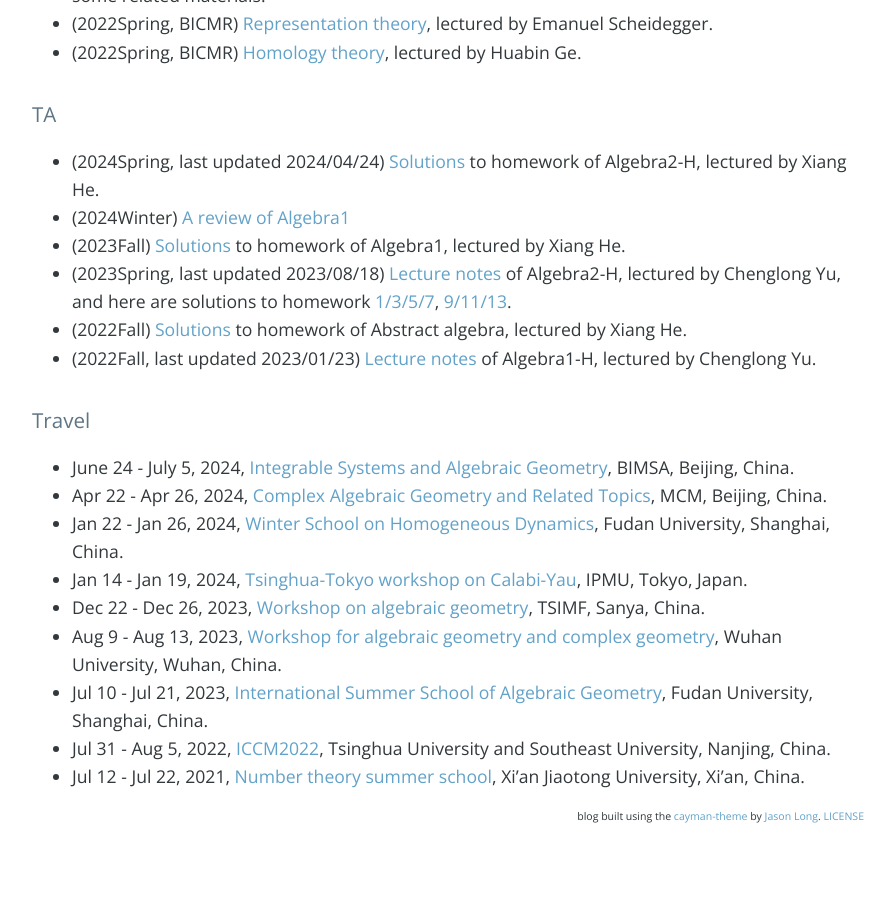
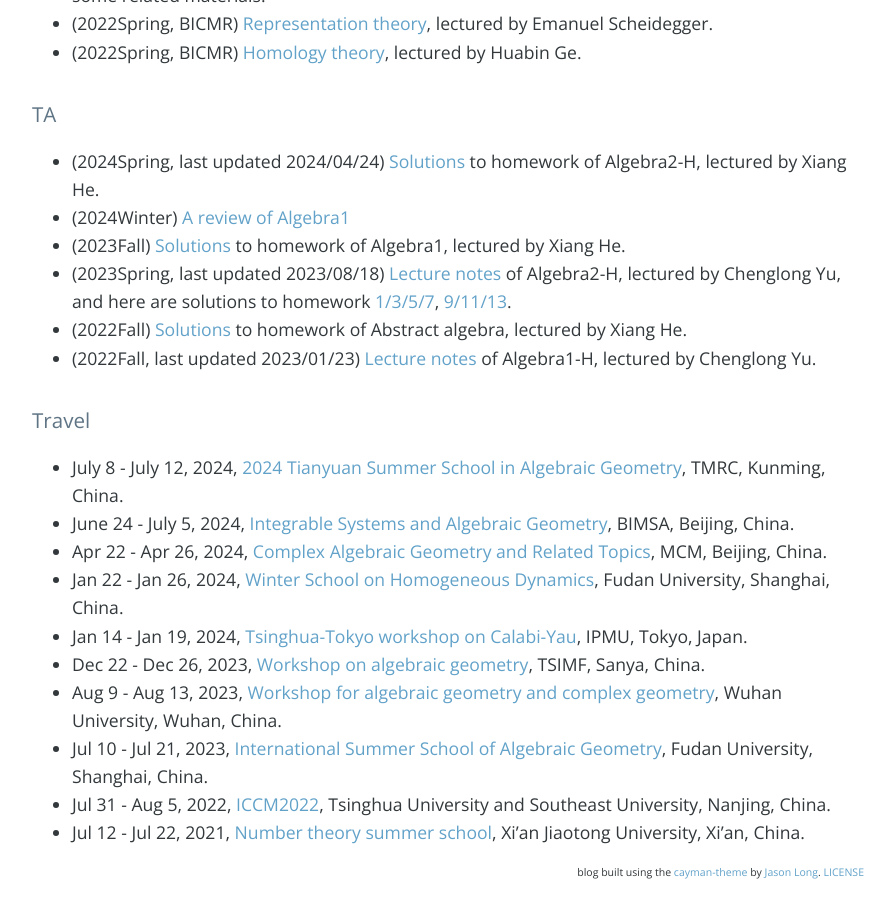
Before and after one commit to bowenl-math/bowenl-math.github.io, a Jekyll site: the page built from index.md, in a window 1280 px wide and 900 px high, scrolled down 1858 px. Shown: the whole window, without its empty margins (192-1087 px from the left). Built offline with Jekyll 4.4.1, drawn with Linux system fonts in a browser that asks for light colours; nearby versions of some CDN libraries; our own code applies the rules of GitHub Pages for plain Markdown files; the list of posts is cut into pages by our own code; comment, search, counter and statistics services are not loaded; before the commit the page ends 2701 px from its top, so only the background shows below that.

Commit message:
Update index.md

```diff
--- a/index.md
+++ b/index.md
@@ -34,6 +34,7 @@ My email is liubw22 [at] mails.tsinghua.edu.cn, and my workstation is S103 at C7
 * (2022Fall, last updated 2023/01/23) [Lecture notes](notes/2022Fall/Algebra1-H.pdf) of Algebra1-H, lectured by Chenglong Yu.
 
 ### Travel
+* July 8 - July 12, 2024, [2024 Tianyuan Summer School in Algebraic Geometry](http://www.jliumath.com/conferences/2024TSSiAG.html), TMRC, Kunming, China.
 * June 24 - July 5, 2024, [Integrable Systems and Algebraic Geometry](https://www.bimsa.cn/bmpsw/index.html), BIMSA, Beijing, China.
 * Apr 22 - Apr 26, 2024, [Complex Algebraic Geometry and Related Topics](http://www.mcm.ac.cn/events/programs/202401/t20240122_768739.html), MCM, Beijing, China.
 * Jan 22 - Jan 26, 2024, [Winter School on Homogeneous Dynamics](https://scms.fudan.edu.cn/info/4588/6088.htm), Fudan University, Shanghai, China.
```
